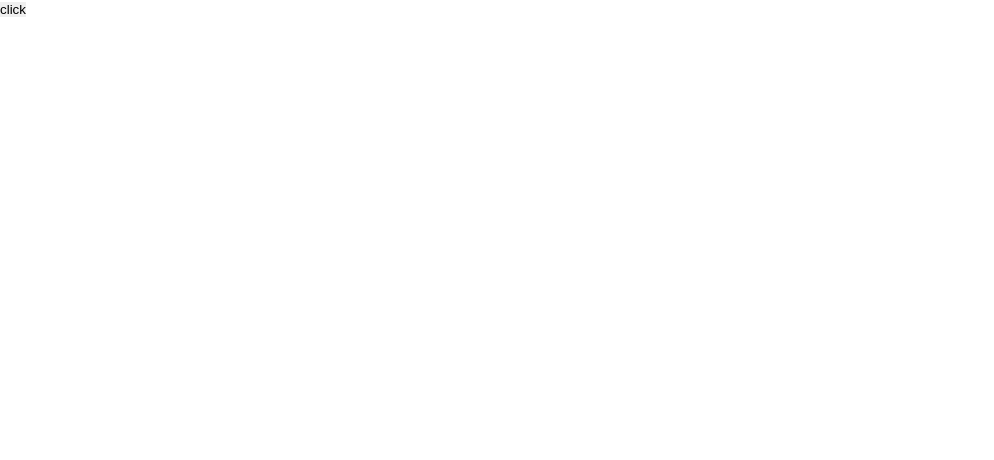
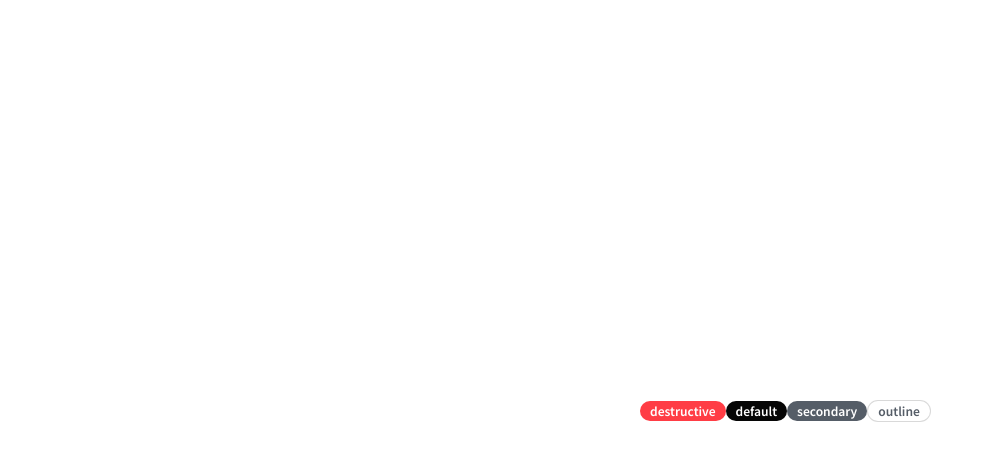
Before and after one commit to youngme92/react-ui, a React (Vite) app: page / in a window 1280 px wide. Shown: the top 460 px of the page, without its empty margins (0-994 px from the left). Built offline with nearby package versions, Linux system fonts and the light colour scheme.

Commit message:
Add Badge component

```diff
--- /dev/null
+++ b/src/assets/scss/components/_badge.scss
@@ -0,0 +1,37 @@
+.badge {
+  display: inline-block;
+  padding: rem(2) rem(10);
+  align-items: center;
+  border-radius: rem(16);
+  font-family: Noto Sans KR;
+  font-size: rem(12);
+  font-weight: 600;
+  line-height: rem(16);
+
+  &:hover {
+    opacity: 0.8;
+  }
+  &:focus {
+    outline: none;
+  }
+  &-default {
+    color: $white;
+    border: 1px solid $black06 transparent;
+    background-color: $black06;
+  }
+  &-secondary {
+    color: $white;
+    border: 1px solid $gray55 transparent;
+    background-color: $gray55;
+  }
+  &-outline {
+    color: $gray55;
+    border: 1px solid $graya6;
+    background-color: $white;
+  }
+  &-destructive {
+    color: $white;
+    border: 1px solid $red transparent;
+    background-color: $red;
+  }
+}
--- a/src/assets/scss/style.scss
+++ b/src/assets/scss/style.scss
@@ -18,3 +18,4 @@
 @import "components/button"; // buttons
 @import "components/tab"; // tab
 @import "components/dialog"; // alert dialog
+@import "components/badge"; // badge
--- /dev/null
+++ b/src/components/Badge.tsx
@@ -0,0 +1,9 @@
+type BadgeVarient = "default" | "secondary" | "outline" | "destructive"
+interface BadgeProps {
+  varient?: BadgeVarient
+  children: React.ReactNode
+}
+
+export default function Badge({ children, varient = "default" }: BadgeProps) {
+  return <div className={`badge badge-${varient}`}>{children}</div>
+}
--- a/src/pages/HomePage.tsx
+++ b/src/pages/HomePage.tsx
@@ -1,24 +1,14 @@
-import AlertDialog from "@/components/AlertDialog"
+import Badge from "@/components/Badge"
 
 export default function HomePage() {
   return (
-    <AlertDialog>
-      <AlertDialog.Trigger>
-        <button>click</button>
-      </AlertDialog.Trigger>
-      <AlertDialog.Content>
-        <AlertDialog.Header>
-          <AlertDialog.Title>Are you absolutely sure?</AlertDialog.Title>
-          <AlertDialog.Description>
-            This action cannot be undone. This will permanently delete your
-            account and remove your data from our servers.
-          </AlertDialog.Description>
-        </AlertDialog.Header>
-        <AlertDialog.Footer>
-          <AlertDialog.Cancel>cancel</AlertDialog.Cancel>
-          <AlertDialog.Action>confirm</AlertDialog.Action>
-        </AlertDialog.Footer>
-      </AlertDialog.Content>
-    </AlertDialog>
+    <div
+      style={{ margin: "auto", position: "absolute", top: "50%", left: "50%" }}
+    >
+      <Badge varient="destructive">destructive</Badge>
+      <Badge varient="default">default</Badge>
+      <Badge varient="secondary">secondary</Badge>
+      <Badge varient="outline">outline</Badge>
+    </div>
   )
 }
```
